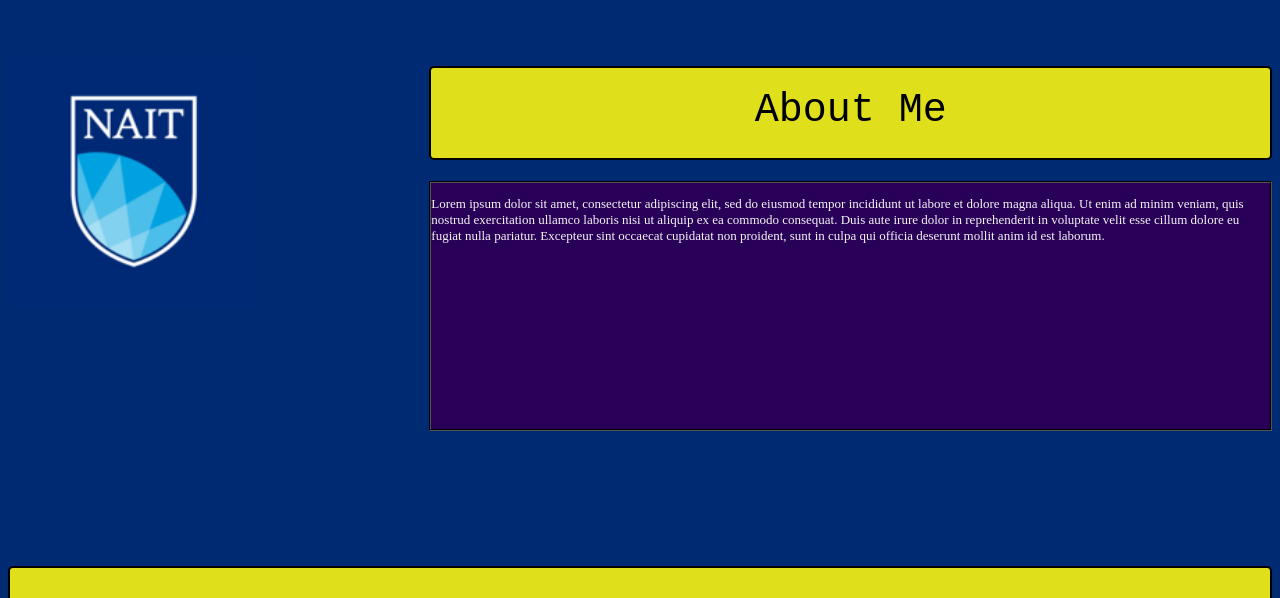
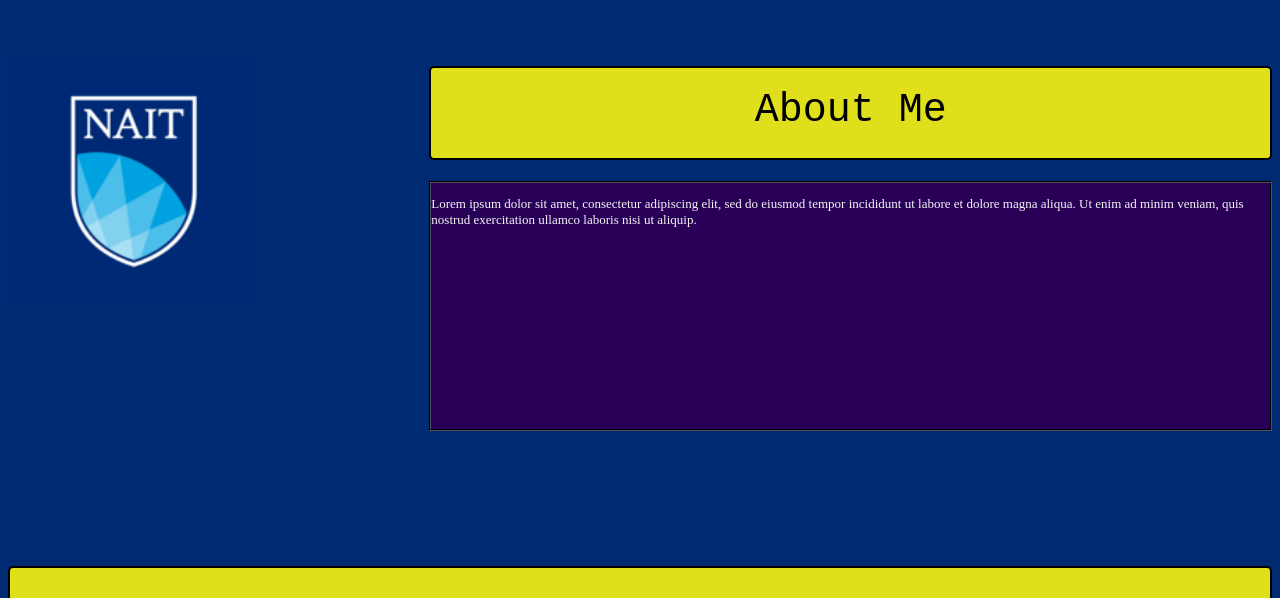
Before and after one commit to HamBird/NathanielLab01, a plain HTML site: page index.html in a window 1280 px wide. Shown: the part 202-800 px from the top of the page. Drawn offline with Linux system fonts and the light colour scheme; a web font is replaced by a local one.

Commit message:
Add files via upload

```diff
--- a/index.html
+++ b/index.html
@@ -49,7 +49,7 @@
             <div class="grid">
                 <section id="about">
                     <p>
-                        Lorem ipsum dolor sit amet, consectetur adipiscing elit, sed do eiusmod tempor incididunt ut labore et dolore magna aliqua. Ut enim ad minim veniam, quis nostrud exercitation ullamco laboris nisi ut aliquip ex ea commodo consequat. Duis aute irure dolor in reprehenderit in voluptate velit esse cillum dolore eu fugiat nulla pariatur. Excepteur sint occaecat cupidatat non proident, sunt in culpa qui officia deserunt mollit anim id est laborum.
+                        Lorem ipsum dolor sit amet, consectetur adipiscing elit, sed do eiusmod tempor incididunt ut labore et dolore magna aliqua. Ut enim ad minim veniam, quis nostrud exercitation ullamco laboris nisi ut aliquip.
                     </p>
                 </section>
             </div>
```
